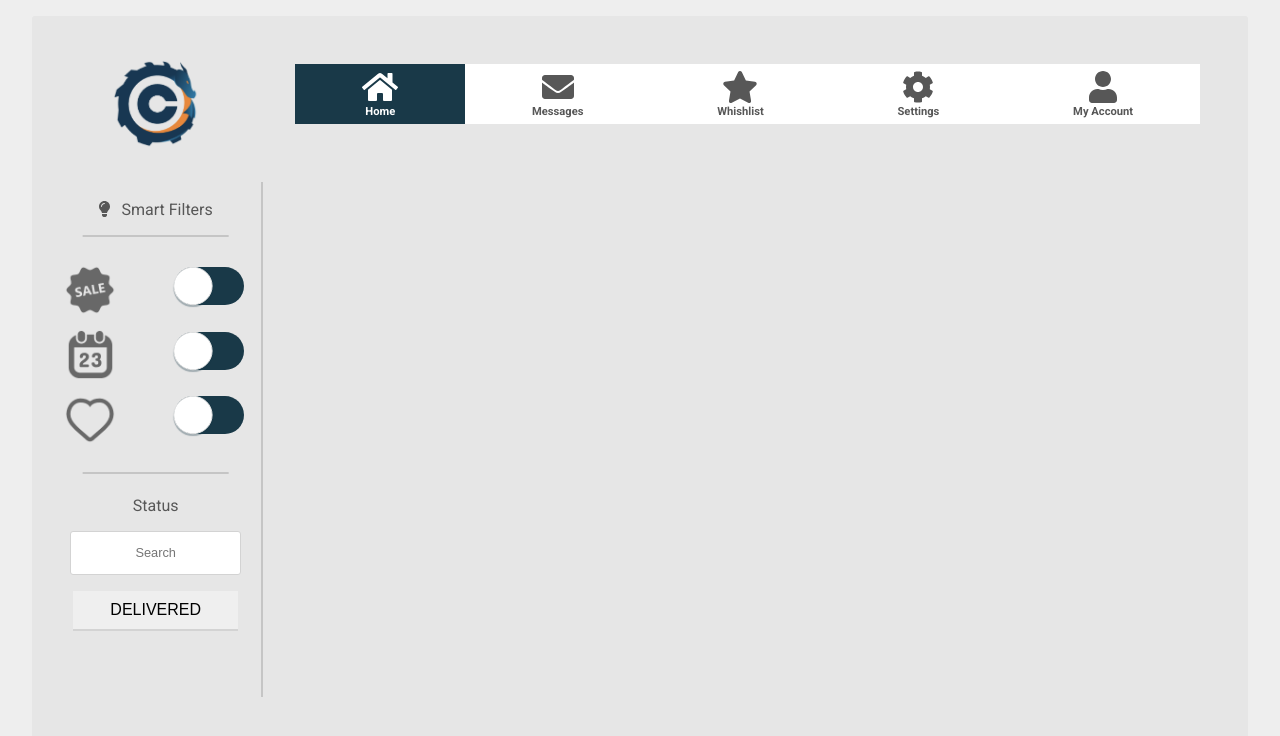
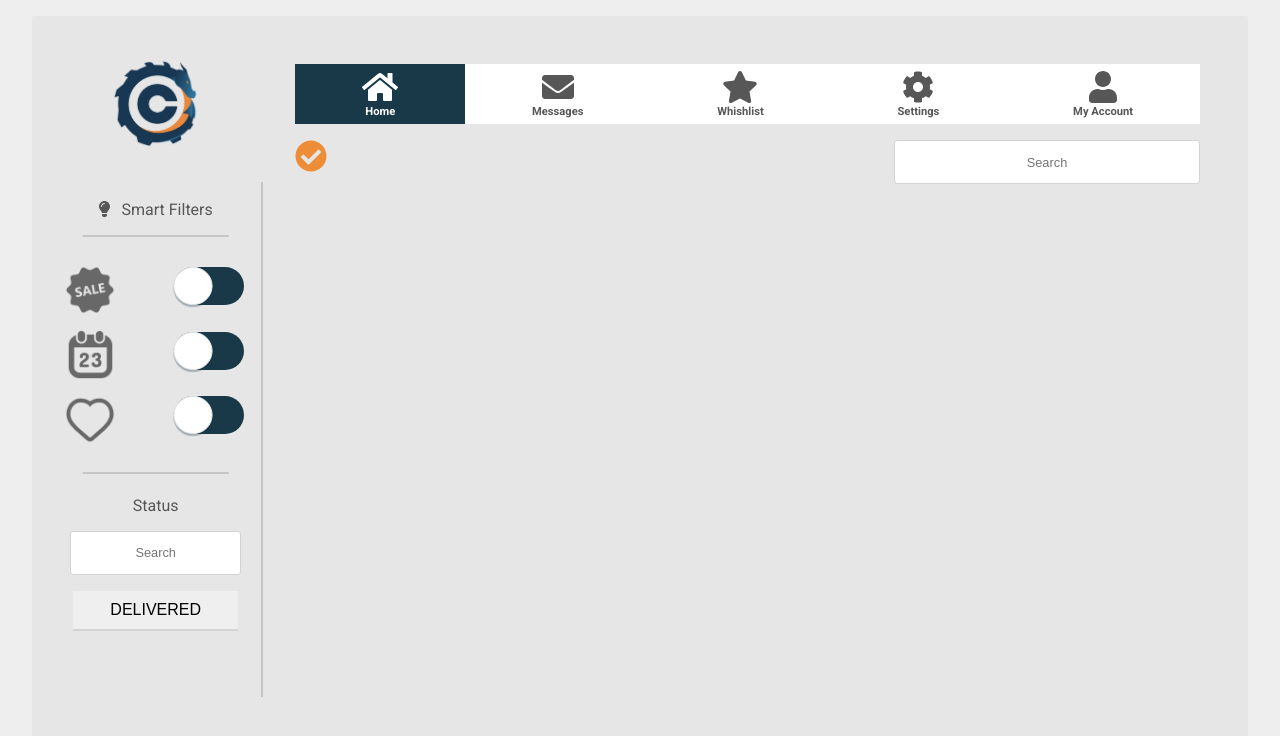
Before and after one commit to germancardenasm/leanit, a React (Create React App) app: page / in a window 1280 px wide. Shown: the top 736 px of the page. Built offline with nearby package versions, Linux system fonts and the light colour scheme.

Commit message:
Add Search Bar

```diff
--- a/src/components/SearchBar/SearchBar.css
+++ b/src/components/SearchBar/SearchBar.css
@@ -0,0 +1,9 @@
+.searchBar {
+    display: flex;
+    justify-content: space-between;
+    padding: 1rem 0;
+}
+
+.searchBar .searchIcon {
+    color: rgb(238, 141, 56)
+}
--- a/src/components/SearchBar/SearchBar.js
+++ b/src/components/SearchBar/SearchBar.js
@@ -1,9 +1,14 @@
 import React from "react";
 import Input from "../UI/Input/Input";
+import "./SearchBar.css";
+import Logo from "../UI/Logo/Logo";
+import { FontAwesomeIcon } from "@fortawesome/react-fontawesome";
+import { faCheckCircle } from "@fortawesome/free-solid-svg-icons";
 
 const SearchBar = () => {
   return (
-    <div>
+    <div className="searchBar">
+      <FontAwesomeIcon className="searchIcon" icon={faCheckCircle} size="2x" />
       <Input />
     </div>
   );
--- a/src/components/UI/Input/Input.css
+++ b/src/components/UI/Input/Input.css
@@ -1,9 +1,9 @@
 .Input {
     width: 90%;
+    max-width: 300px;
     height: 40px;
     font-size: 0.8rem;
     border: 1px solid lightgray;
     border-radius: 3px;
-    margin: auto;
     text-align: center;
 }
--- a/src/containers/ControlPanel/ControlPanel.js
+++ b/src/containers/ControlPanel/ControlPanel.js
@@ -4,6 +4,7 @@ import Sidebar from "../Sidebar/Sidebar";
 import Navbar from "../Navbar/Navbar";
 import Input from "../../components/UI/Input/Input";
 import Aux from "../../hoc/Aux";
+import SearchBar from "../../components/SearchBar/SearchBar";
 
 export default class Panel extends Component {
   render() {
@@ -12,6 +13,7 @@ export default class Panel extends Component {
         <Sidebar />
         <Aux>
           <Navbar />
+          <SearchBar />
         </Aux>
       </div>
     );
```
